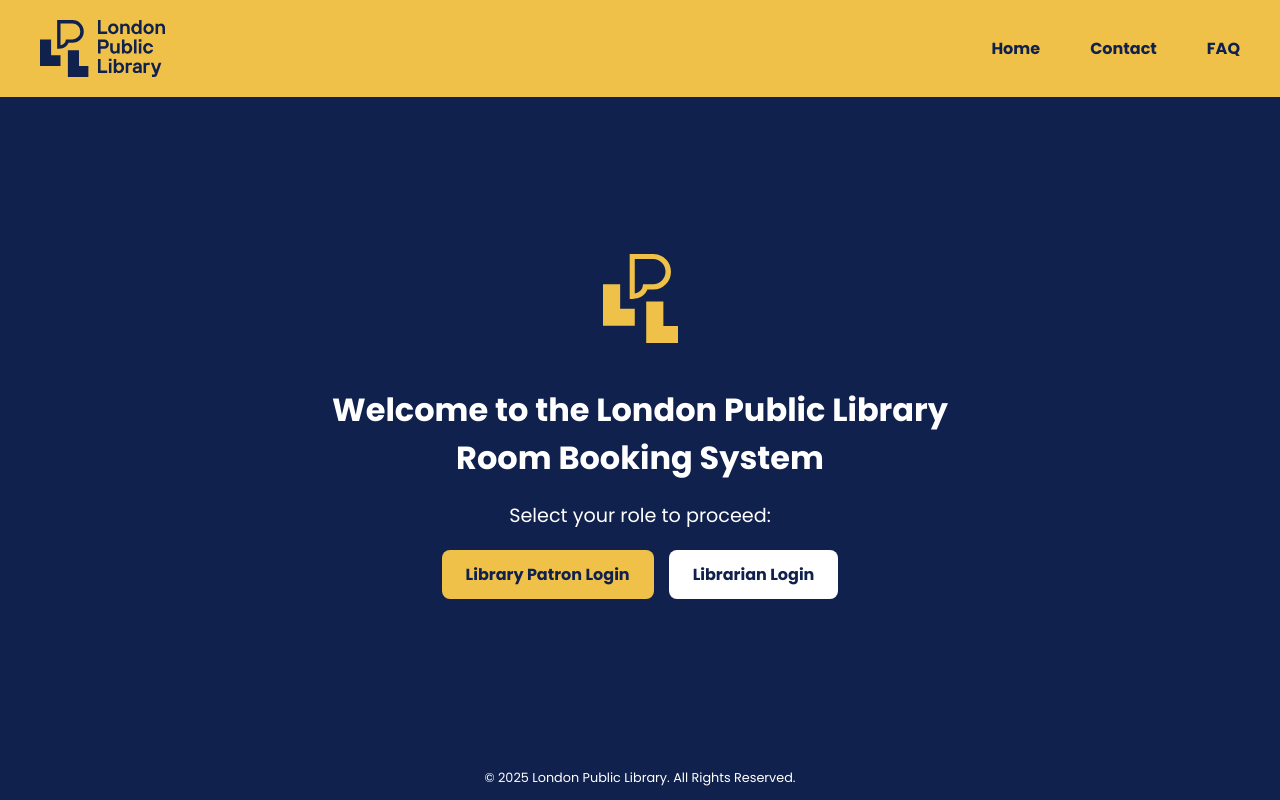
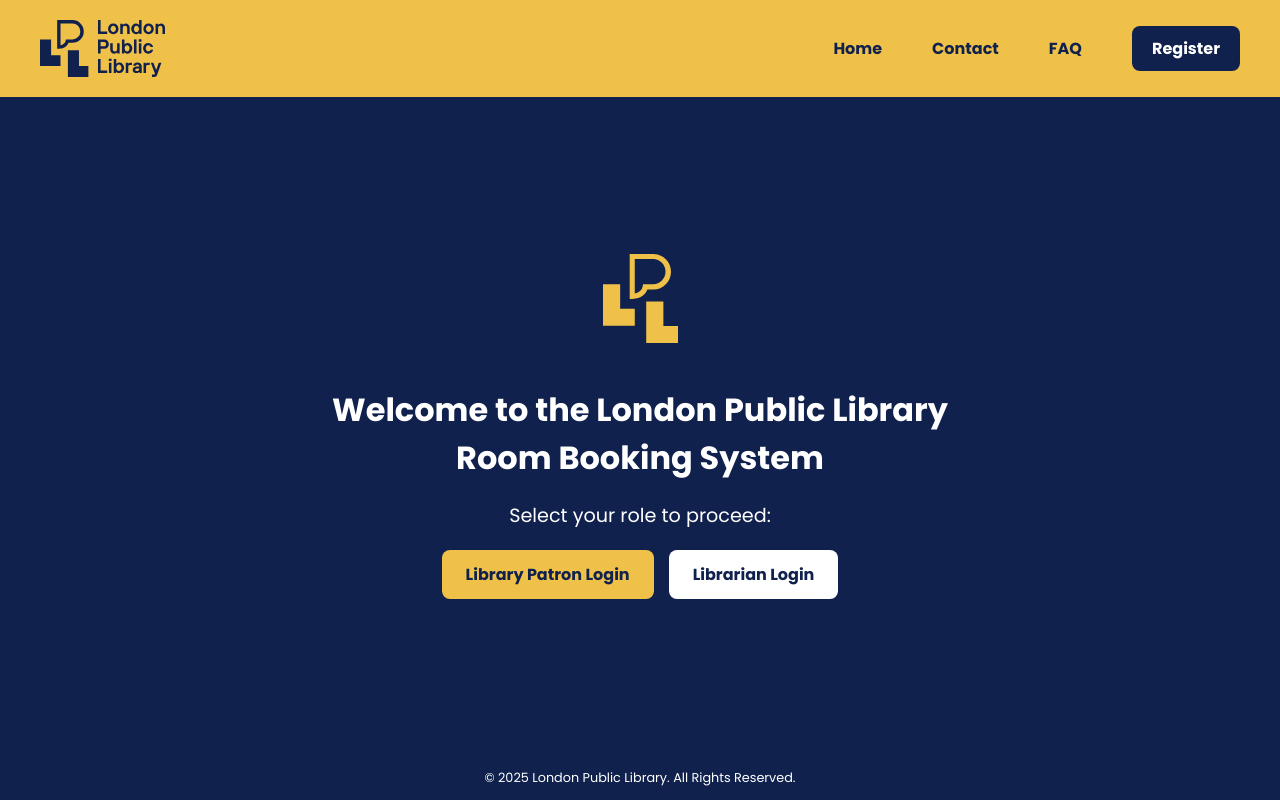
Before and after one commit to gl1412/LibraryBookeepingService, a React (Create React App) app: page / in a window 1280 px wide. Built offline with nearby package versions, Linux system fonts and the light colour scheme.

Commit message:
Added register button to the header

```diff
--- a/src/components/Header/Header.js
+++ b/src/components/Header/Header.js
@@ -1,8 +1,11 @@
 import { Link } from "react-router-dom";
+import { useNavigate } from "react-router-dom";
 import "./Header.scss";
 import libraryLogo from "../../assets/lpl-logo-blue.svg";
 
 const Header = () => {
+  const navigate = useNavigate();
+
   return (
     <header className="header">
       <div className="header-content">
@@ -25,6 +28,12 @@
           <Link to="/faq" className="nav-link">
             FAQ
           </Link>
+          <button
+            className="register-btn"
+            onClick={() => navigate("/patron-register")}
+          >
+            Register
+          </button>
         </nav>
       </div>
     </header>
--- a/src/components/Header/Header.scss
+++ b/src/components/Header/Header.scss
@@ -20,6 +20,7 @@
 
   .nav-links {
     display: flex;
+    align-items: center;
     gap: 50px;
 
     .nav-link {
@@ -30,8 +31,24 @@
       transition: color 0.3s ease;
 
       &:hover {
-        color: darken($navy, 10%);
+        color: darken($navy, 5%);
         text-decoration: underline;
+      }
+    }
+
+    .register-btn {
+      padding: 10px 20px;
+      border: none;
+      border-radius: 8px;
+      color: $white;
+      background-color: $navy;
+      font-weight: bold;
+      font-size: 1rem;
+      cursor: pointer;
+      transition: all 0.3s ease-in-out;
+
+      &:hover {
+        background-color: darken($navy, 5%);
       }
     }
   }
--- a/src/pages/LandingPage/LandingPage.scss
+++ b/src/pages/LandingPage/LandingPage.scss
@@ -42,7 +42,6 @@
 
       .btn {
         padding: 12px 24px;
-        font-family: "Poppins", sans-serif;
         font-size: 1rem;
         font-weight: bold;
         border: none;
```
